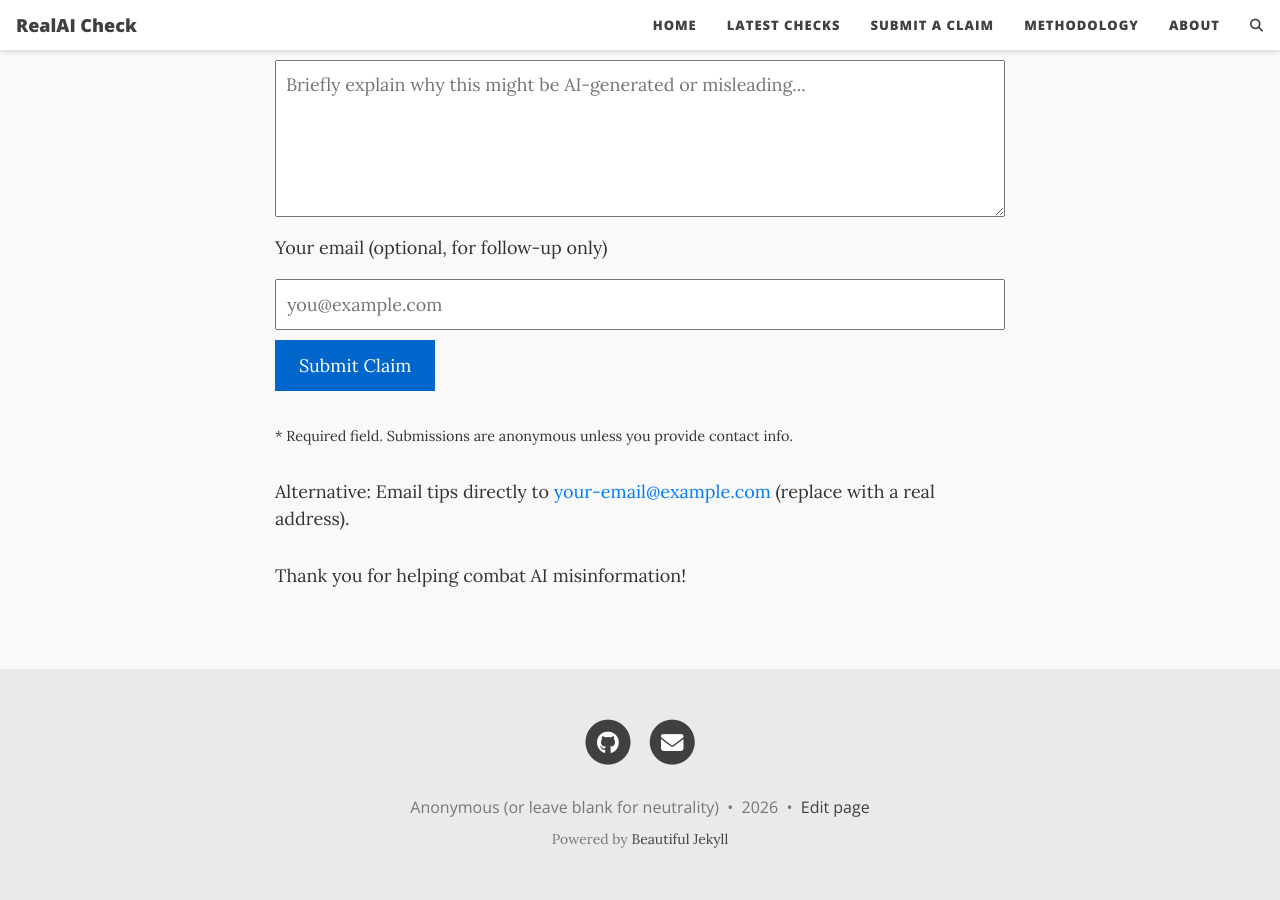
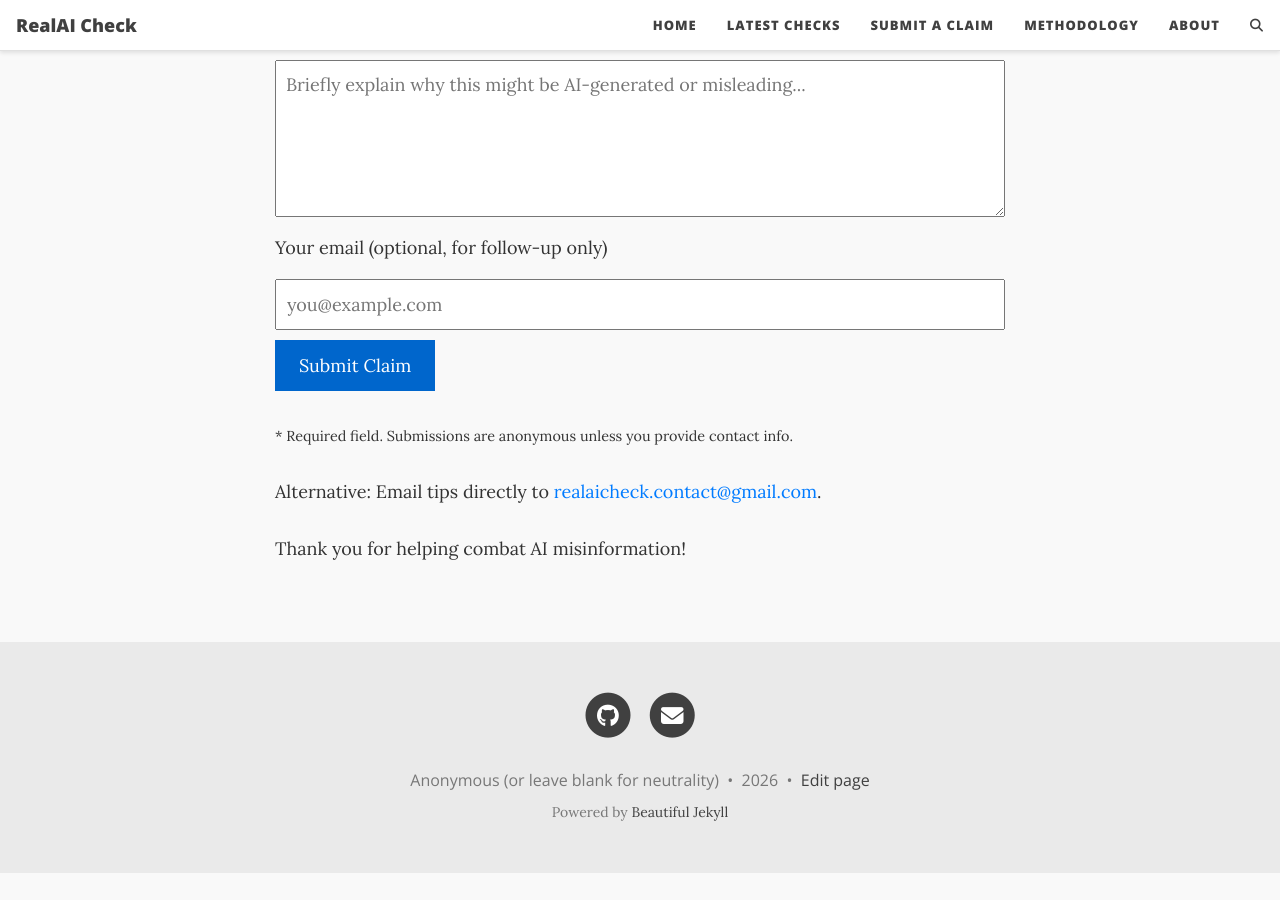
Before and after one commit to Arjun-K-Varkey/realaicheck.github.io, a Jekyll site: the page built from submit.md, in a window 1280 px wide and 900 px high, scrolled down 679 px. Built offline with Jekyll 4.4.1, drawn with Linux system fonts in a browser that asks for light colours; comment, search, counter and statistics services are not loaded; after the commit the page ends 1552 px from its top, so only the background shows below that.

Commit message:
Update email address for tip submissions

```diff
--- a/submit.md
+++ b/submit.md
@@ -28,6 +28,6 @@ Your submissions help us protect the truth in the AI era. All tips reviewed tran
 
 <p><small>* Required field. Submissions are anonymous unless you provide contact info.</small></p>
 
-<p>Alternative: Email tips directly to <a href="mailto:your-email@example.com">your-email@example.com</a> (replace with a real address).</p>
+<p>Alternative: Email tips directly to <a href="mailto:your-email@example.com">realaicheck.contact@gmail.com</a>.</p>
 
 Thank you for helping combat AI misinformation!
```
